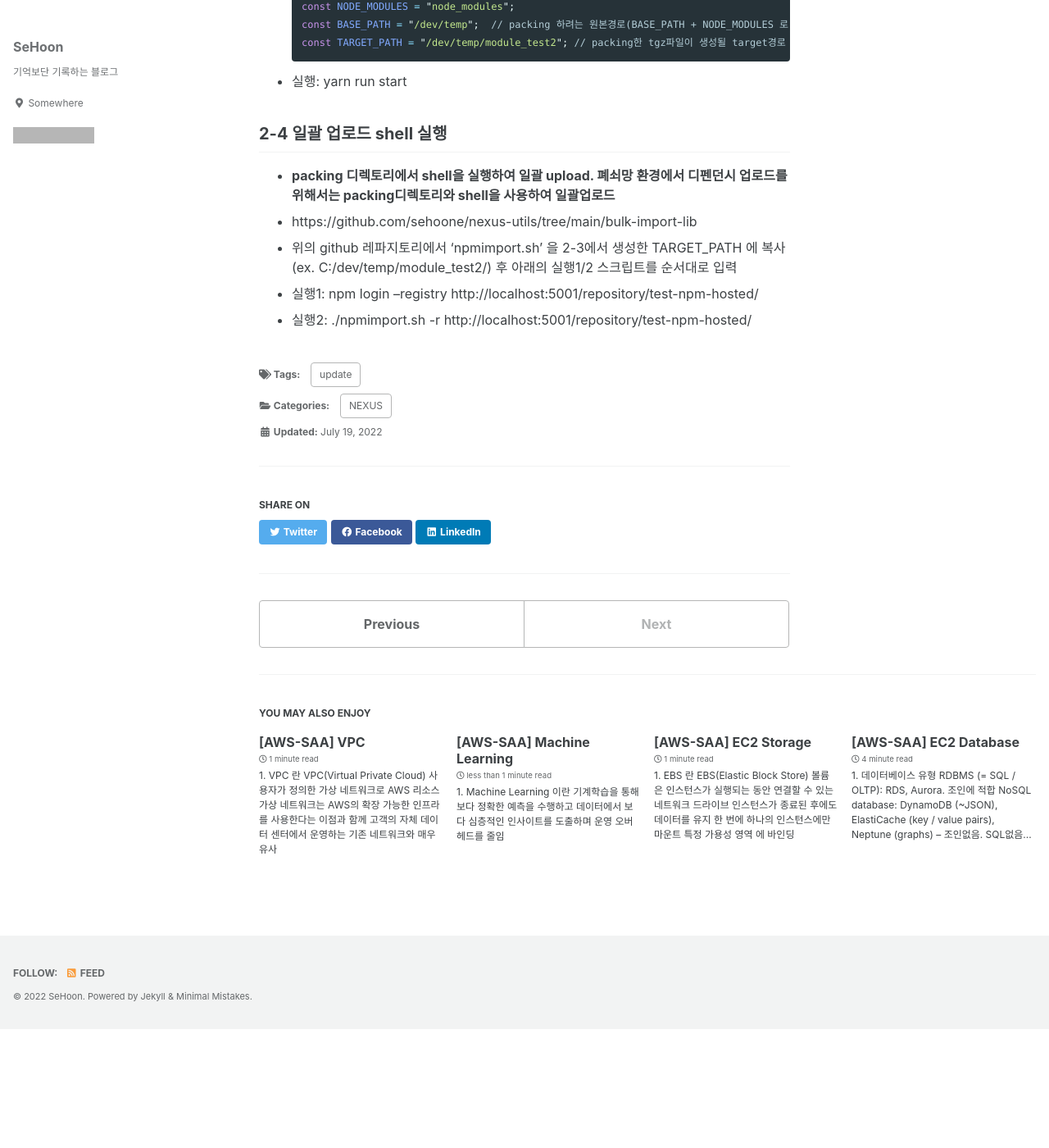
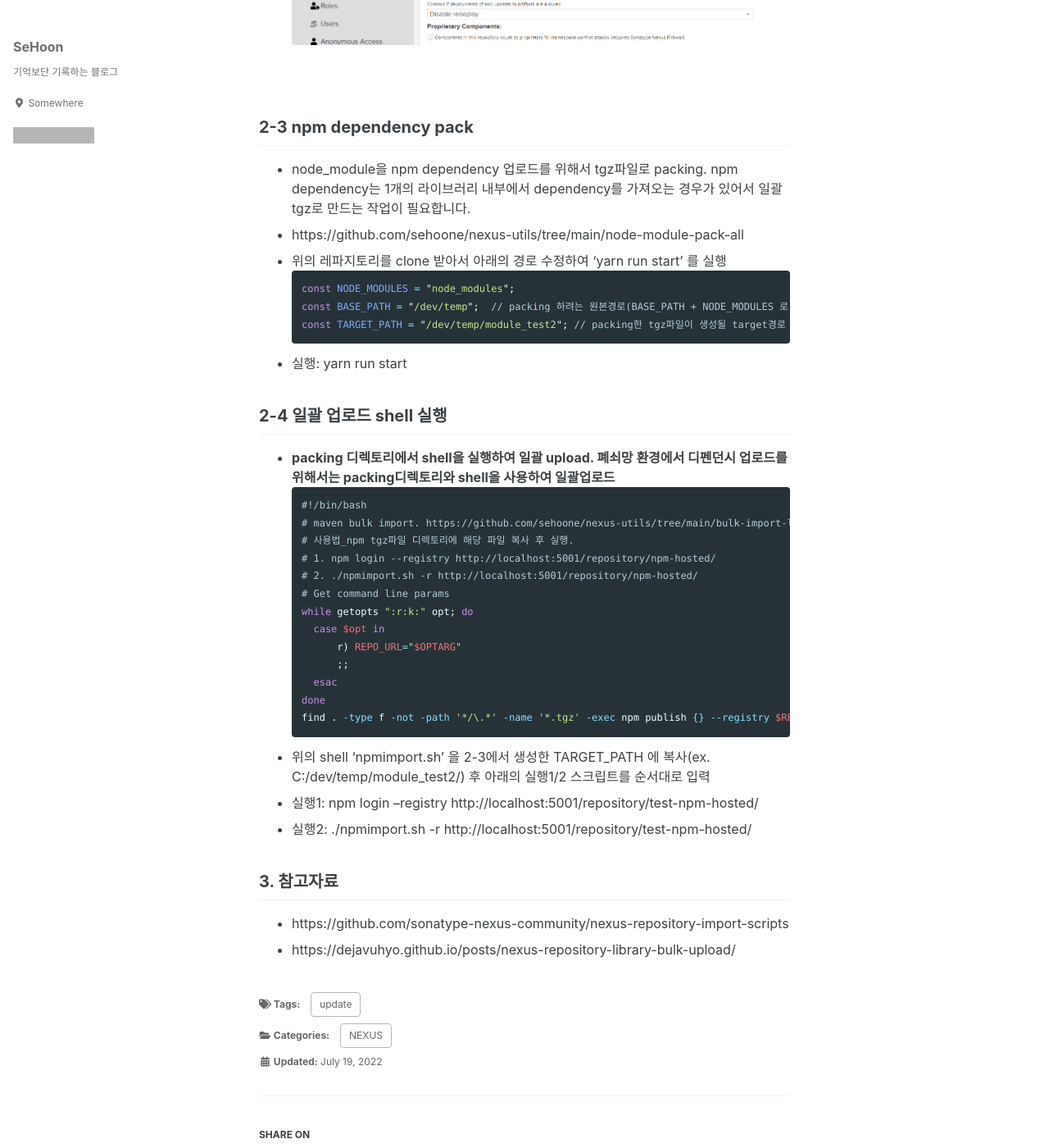
Before and after one commit to sehoone/sehoone.github.io, a Jekyll site: the page built from _posts/2022-07-19-nexus-bulk-upload.md, in a window 1280 px wide and 1400 px high, scrolled down 3259 px. Shown: the whole window at 82% size. Built offline with Jekyll 4.4.1, drawn with Linux system fonts in a browser that asks for light colours; cached includes are drawn as plain includes; before the commit the page ends 4514 px from its top, so only the background shows below that; some of the changed text lies outside the part shown; grey boxes are pictures that could not be loaded.

Commit message:
update-nexus-bulk-upload

````diff
--- a/_posts/2022-07-19-nexus-bulk-upload.md
+++ b/_posts/2022-07-19-nexus-bulk-upload.md
@@ -13,6 +13,7 @@ private nexus repository를 통해서 dependency를 가져올때, 인터넷이
 
 하지만 망분리된 오프라인 환경에서 nexus를 사용하면 dependency를 오프라인 환경에 반입해서 nexus에 업로드 해야한다.
 이 글은 망분리된 환경에 dependency업로드를 위해 파일준비 및 일괄 업로드 방법을 공유하려 합니다.
+아래에 수행된 shell, 소스는 **https://github.com/sehoone/nexus-utils** 에 있습니다.
 
 # 1. maven
 ## 1-1. maven repository 생성
@@ -24,8 +25,24 @@ private nexus repository를 통해서 dependency를 가져올때, 인터넷이
 
 ## 1-2. 일괄 업로드 shell 실행
 - **로컬 레파지토리 디렉토리에서 shell을 실행하여 일괄 upload. 폐쇠망 환경에서 디펜던시 업로드를 위해서는 로컬 레파지토리와 shell을 사용하여 일괄업로드**
-- https://github.com/sehoone/nexus-utils/tree/main/bulk-import-lib
-- 위의 github 레파지토리에서 'mavenimport.sh' 을 로컬 maven repository 에 복사(ex. C:/Users/{로컬pc사용자명}/.m2/repository/)
+```shell
+#!/bin/bash
+# maven bulk import. https://github.com/sehoone/nexus-utils/blob/main/bulk-import-lib/mavenimport.sh
+# 사용법_repository에 해당 파일 복사 후 실행. ./mavenimport.sh -r -r http://localhost:5001/repository/maven-hosted -u admin -p admin123
+# Get command line params
+while getopts ":r:u:p:" opt; do
+	case $opt in
+		r) REPO_URL="$OPTARG"
+		;;
+		u) USERNAME="$OPTARG"
+		;;
+		p) PASSWORD="$OPTARG"
+		;;
+	esac
+done
+find . -type f -not -path './mavenimport\.sh*' -not -path '*/\.*' -not -path '*/\^archetype\-catalog\.xml*' -not -path '*/\^maven\-metadata\-local*\.xml' -not -path '*/\^maven\-metadata\-deployment*\.xml' | sed "s|^\./||" | xargs -I '{}' curl -u "$USERNAME:$PASSWORD" -X PUT -v -T {} ${REPO_URL}/{} ;
+```
+- 위의 shell 'mavenimport.sh' 을 로컬 maven repository 에 복사(ex. C:/Users/{로컬pc사용자명}/.m2/repository/)
 - 실행: ./mavenimport.sh -u {nexusId} -p {password} -r {respositoryUrl} (ex. ./mavenimport.sh -u admin -p open1404! -r http://localhost:5001/repository/test-maven-hosted/)
 ![image](/assets/images/nexus/nexus_maven_repo3.png){: #magnific width="100%" height="100%"}
 
@@ -54,7 +71,26 @@ const TARGET_PATH = "/dev/temp/module_test2"; // packing한 tgz파일이 생성
 
 ## 2-4 일괄 업로드 shell 실행
 - **packing 디렉토리에서 shell을 실행하여 일괄 upload. 폐쇠망 환경에서 디펜던시 업로드를 위해서는 packing디렉토리와 shell을 사용하여 일괄업로드**
-- https://github.com/sehoone/nexus-utils/tree/main/bulk-import-lib
-- 위의 github 레파지토리에서 'npmimport.sh' 을 2-3에서 생성한 TARGET_PATH 에 복사(ex. C:/dev/temp/module_test2/) 후 아래의 실행1/2 스크립트를 순서대로 입력
+```shell
+#!/bin/bash
+# maven bulk import. https://github.com/sehoone/nexus-utils/tree/main/bulk-import-lib
+# 사용법_npm tgz파일 디렉토리에 해당 파일 복사 후 실행.
+# 1. npm login --registry http://localhost:5001/repository/npm-hosted/
+# 2. ./npmimport.sh -r http://localhost:5001/repository/npm-hosted/
+# Get command line params
+while getopts ":r:k:" opt; do
+	case $opt in
+		r) REPO_URL="$OPTARG"
+		;;
+	esac
+done
+find . -type f -not -path '*/\.*' -name '*.tgz' -exec npm publish {} --registry $REPO_URL \;
+```
+- 위의 shell 'npmimport.sh' 을 2-3에서 생성한 TARGET_PATH 에 복사(ex. C:/dev/temp/module_test2/) 후 아래의 실행1/2 스크립트를 순서대로 입력
 - 실행1: npm login --registry http://localhost:5001/repository/test-npm-hosted/
 - 실행2: ./npmimport.sh -r http://localhost:5001/repository/test-npm-hosted/
+
+
+## 3. 참고자료
+- https://github.com/sonatype-nexus-community/nexus-repository-import-scripts
+- https://dejavuhyo.github.io/posts/nexus-repository-library-bulk-upload/
````
